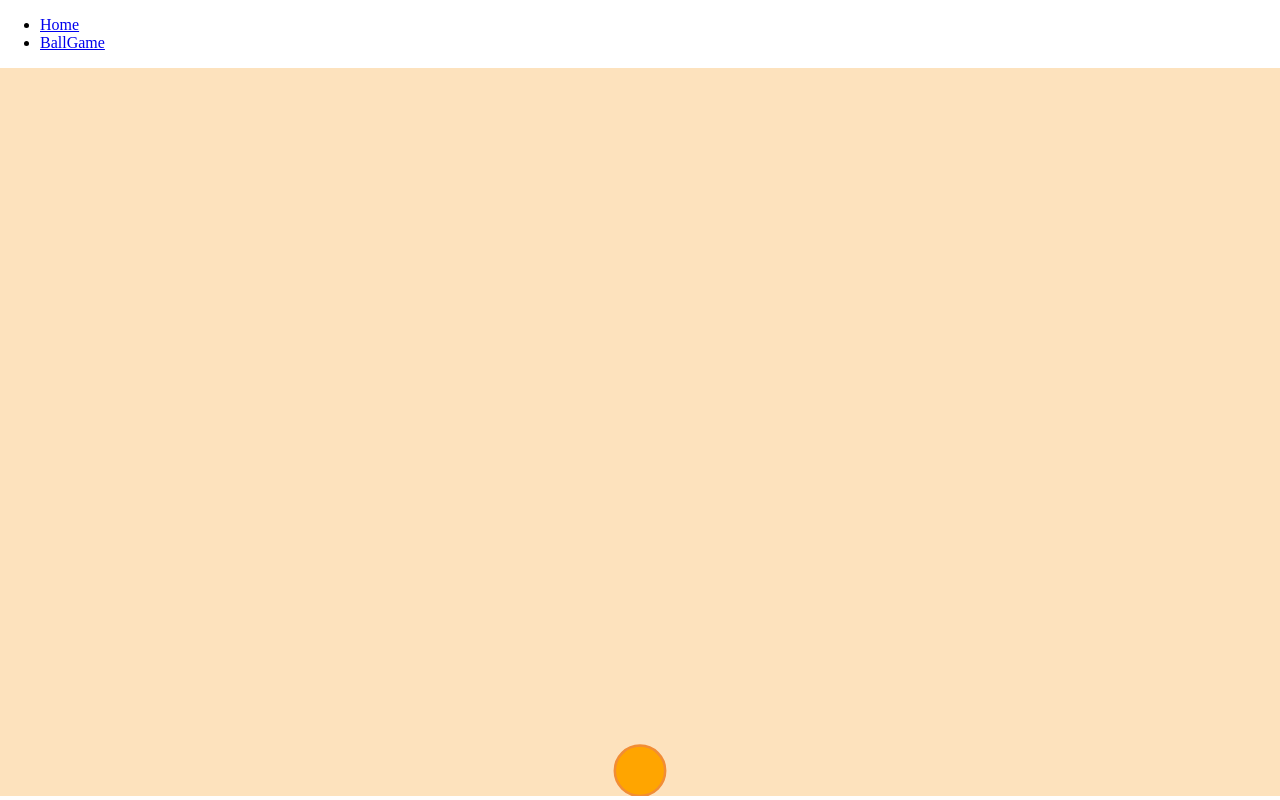
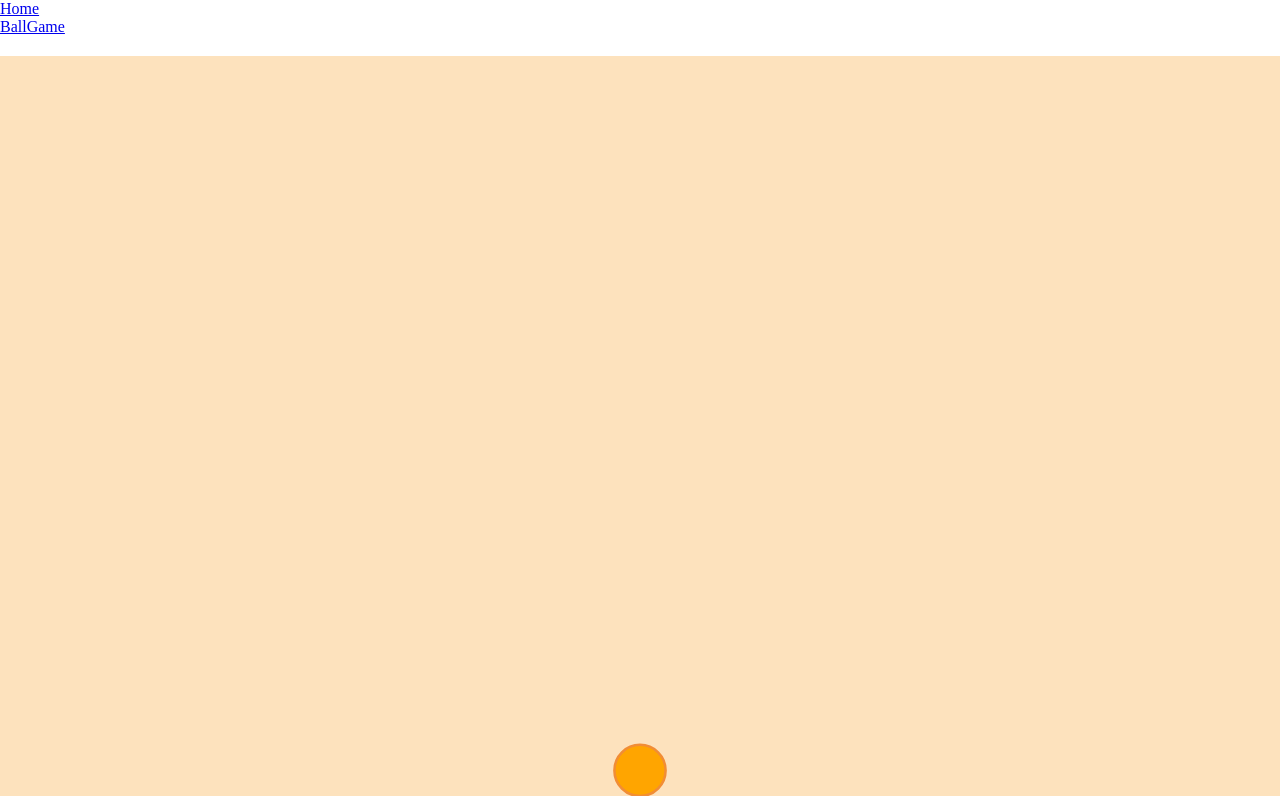
Before and after one commit to nadirburri/BallGame3.1, a React (Create React App) app: page /ballGame in a window 1280 px wide. Built offline with nearby package versions, Linux system fonts and the light colour scheme.

Commit message:
commit 10

```diff
--- a/src/App.css
+++ b/src/App.css
@@ -1,15 +1,18 @@
-body{
+* {
   margin: 0;
   padding: 0;
+}
+
+body{
   box-sizing: border-box;
 }
 
 .navBar{
   padding: 0;
   margin: 0;
+  height: 7vh;
 }
 
 #canvas{
   background-color: rgba(253, 226, 189);
-  color: rgb(122, 0, 0)
 }
--- a/src/ballGame3.1/Canvas.js
+++ b/src/ballGame3.1/Canvas.js
@@ -108,7 +108,7 @@ export default function Board() {
             id="canvas"
             ref={canvasRef}
             width={window.innerWidth}
-            height={window.innerHeight - 71.5} // -71.5 PËR SHKAK TË NAVBARIT
+            height={window.innerHeight * 0.925} // * 0.925 PËR SHKAK TË NAVBARIT
             onMouseMove={move} />
     )
 }
--- a/src/ballGame3.1/Player.js
+++ b/src/ballGame3.1/Player.js
@@ -8,7 +8,7 @@ let velocity = vector.create(0, 0)
 let currentLevel = 1
 
 export function PlayerPhysics(canvas, c, player, level) { // LOGJIKA E LËVIZJEVE TË TOPIT
-    let { x, y, dx, dy, grav, bounce, friction, radius, color, borderColor, goingRight, goingLeft, bounces, jumpCooldown } = player
+    let { x, y, dx, dy, grav, bounce, friction, radius, color, borderColor, onGround, goingRight, goingLeft, bounces, jumpCooldown } = player
     let height = canvas.height
     let width = canvas.width
 
@@ -31,9 +31,17 @@ export function PlayerPhysics(canvas, c, player, level) { // LOGJIKA E LËVIZJEV
     }
 
     if (velocity.getX() > 0){
-        velocity.setX(velocity.getX() - friction)
+        if(onGround){
+            velocity.setX(velocity.getX() - friction)
+        } else {
+            velocity.setX(velocity.getX() - friction*0.75)
+        }
     } else if (velocity.getX() < 0){
-        velocity.setX(velocity.getX() + friction)
+        if(onGround){
+            velocity.setX(velocity.getX() + friction)
+        } else {
+            velocity.setX(velocity.getX() + friction*0.75)
+        }
     }
 
     if(velocity.getX() < friction && velocity.getX() > -friction && !goingLeft && !goingRight){
```
